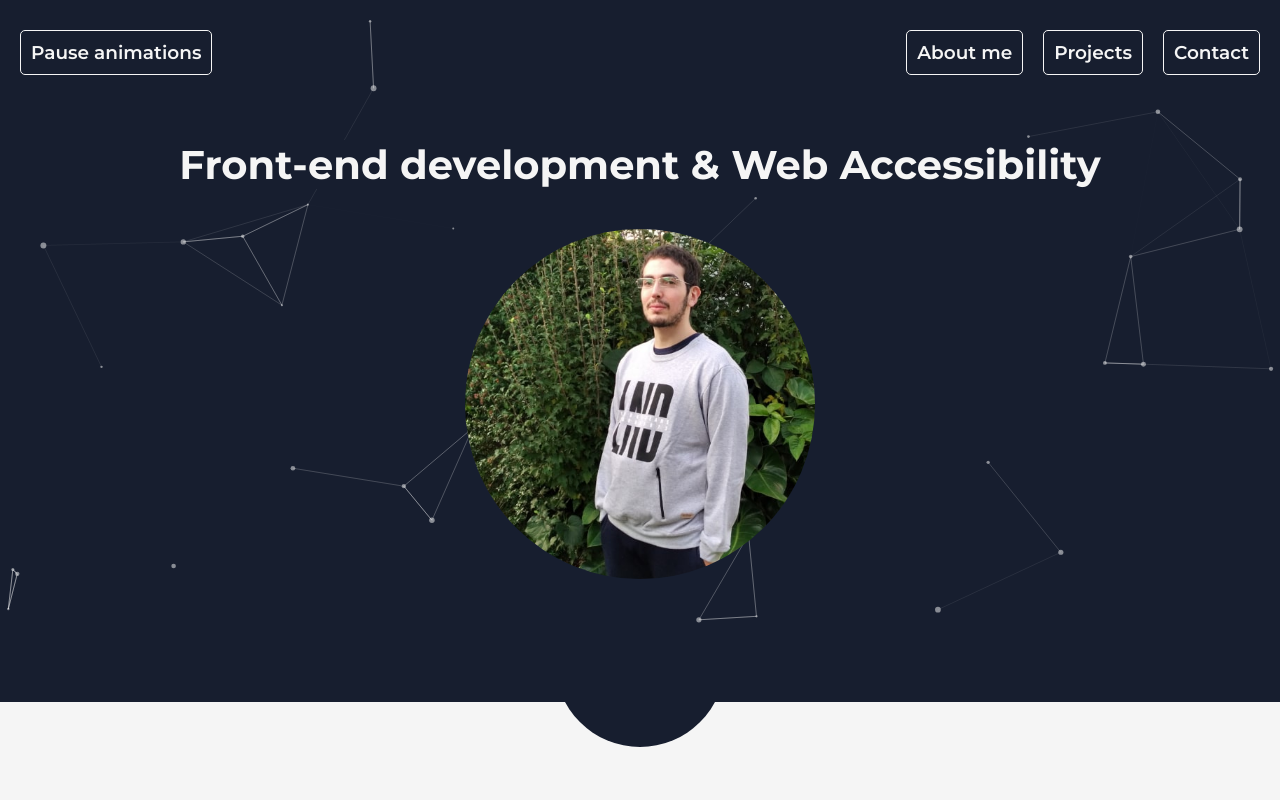
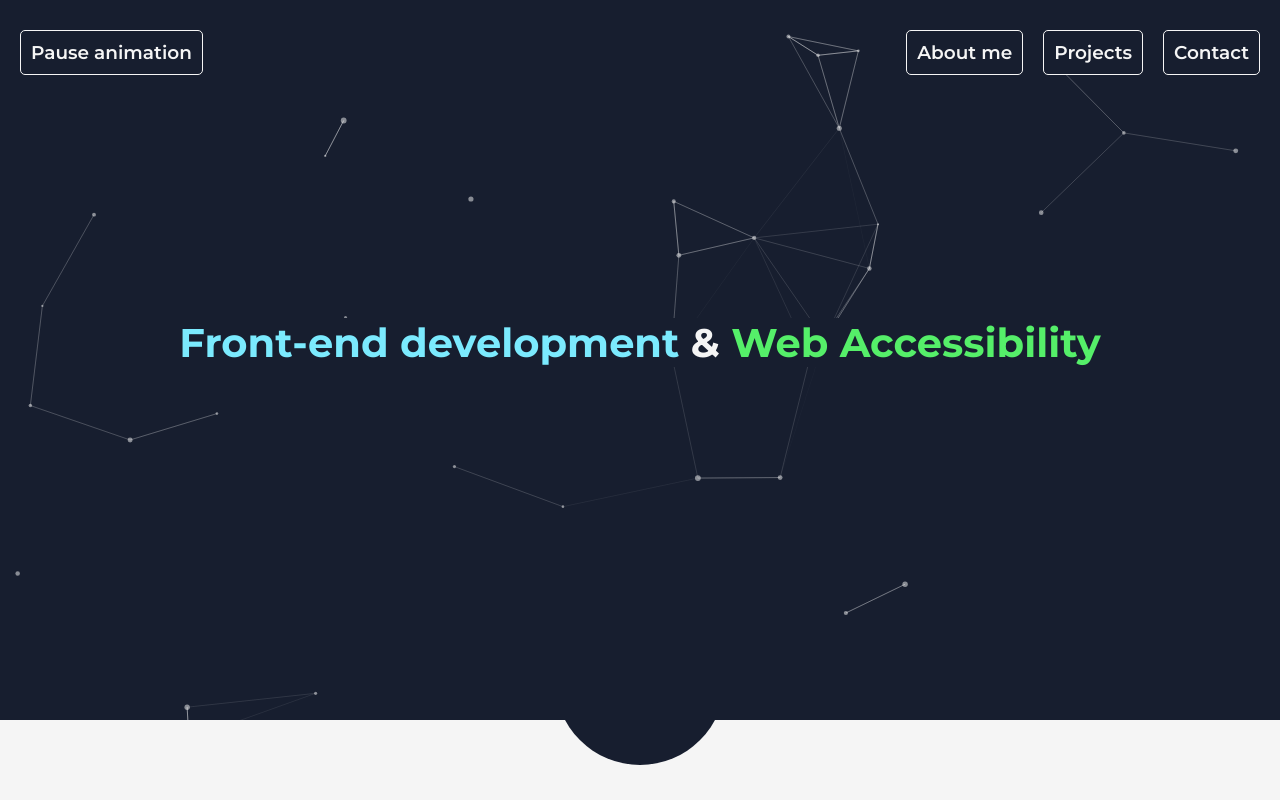
Before and after one commit to joelspi97/portfolio, a React (Create React App) app: page / in a window 1280 px wide. Shown: the top 800 px of the page. Built offline with nearby package versions, Linux system fonts and the light colour scheme.

Commit message:
added some styles for header section

```diff
--- a/src/components/Header.jsx
+++ b/src/components/Header.jsx
@@ -5,7 +5,6 @@ import { tsParticles } from "tsparticles-engine";
 import { loadFull } from 'tsparticles';
 import AnimatedDiv from './AnimatedDiv';
 import '../scss/components/header.scss';
-import profilePicture from '../assets/profile-picture.jpg';
 
 function Header() {
     tsParticles.load("tsparticles", particlesConfig);
@@ -16,15 +15,12 @@ function Header() {
 
     let enableAnimations = true;
     function pauseAnimations() {
-        const animations = [tsParticles.domItem(0), tsParticles.domItem(1)];
+        const animations = tsParticles.domItem(0);
+
         if (!enableAnimations) {
-            animations.forEach(a => {
-                a.play();
-            });
+            animations.play();
         } else {
-            animations.forEach(a => {
-                a.pause();
-            });
+            animations.pause();
         }
 
         enableAnimations = !enableAnimations;
@@ -46,7 +42,7 @@ function Header() {
                 </label>
                 <input type="checkbox" id="toggle" />
                 <div className="menu">
-                    <button className="nav-link" type="button" onClick={pauseAnimations}>Pause animations</button>
+                    <button className="nav-link" type="button" onClick={pauseAnimations}>Pause animation</button>
                     <nav>
                         <a className="nav-link" href="#about-me">About me</a>
                         <a className="nav-link" href="#projects">Projects</a>
@@ -54,11 +50,8 @@ function Header() {
                     </nav>
                 </div>
             </AnimatedDiv>
-            <AnimatedDiv elementClassName="header__content-container center-content">
-                <h1 className="section-heading">Front-end development &amp; Web Accessibility</h1>
-            </AnimatedDiv>
-            <AnimatedDiv>
-                <img src={profilePicture} alt="" />
+            <AnimatedDiv elementClassName="header__heading-container center-content">
+                <h1 className="section-heading"><span>Front-end development</span> &amp; <span>Web Accessibility</span></h1>
             </AnimatedDiv>
         </header>
     );
--- a/src/components/ProjectsSection.jsx
+++ b/src/components/ProjectsSection.jsx
@@ -1,27 +1,11 @@
 import React from 'react';
-import Particles from 'react-tsparticles';
-import particlesConfig from '../config/configParticles';
-import { tsParticles } from "tsparticles-engine";
-import { loadFull } from 'tsparticles';
 import '../scss/components/projects-section.scss';
 import Project from './Project';
 
 function Projects() {
-  tsParticles.load("tsparticles-2", particlesConfig);
-
-  const particlesInit = async (main) => {
-    await loadFull(main);
-  };
-
   return (
     <section className="section projects-section" id="projects">
       <div className="section-decoration"></div>
-      <Particles
-            className="animated-background"
-            id="tsparticles-2"
-            init={particlesInit}
-            options={particlesConfig}
-      />
       <h1 className="section-heading">Projects</h1>
       <div className="projects-section__grid-container center-content">
         <Project
--- a/src/scss/abstracts/variables.scss
+++ b/src/scss/abstracts/variables.scss
@@ -2,8 +2,10 @@
 $portfolio-white: #F5F5F5;
 $yellow: #fffec7;
 $blue: #00568c;
+$light-blue: #7beafe;
 $dark-blue: #171E2F;
 $green: #008313;
+$light-green: #55ef69;
 $dark-green: #00610e;
 
 // Fonts
--- a/src/scss/components/about-me.scss
+++ b/src/scss/components/about-me.scss
@@ -95,3 +95,39 @@
         }
     }
 }
+
+@media only screen and (min-width: 1600px) {
+    .about-me {
+        &__stack {
+            width: 90%;
+
+            h2 {
+                font-size: 2.5rem;
+                font-weight: 600;
+            }
+
+            .language-wrapper {
+                display: grid;
+                gap: 6rem;
+                grid-template-columns: repeat(auto-fill, minmax(10rem, 17rem));
+                justify-content: center;
+                justify-items: center;
+                margin-top: 2.5rem;
+
+                .language {
+                    width: 10rem;
+
+                    img {
+                        margin-bottom: 1rem;
+                        width: 100%;
+                    }
+
+                    span {
+                        font-size: 1.85rem;
+                        font-weight: 600;
+                    }
+                }
+            }
+        }
+    }
+}
--- a/src/scss/components/header.scss
+++ b/src/scss/components/header.scss
@@ -5,16 +5,17 @@
     box-shadow: none;
     background-color: $dark-blue;
     color: $portfolio-white;
+    min-height: 90vh;
     overflow: hidden;
     z-index: 3;
 
     &.section {
-        padding-top: 4rem;
+        justify-content: unset;
+        padding-bottom: 0;
+        padding-top: 3rem;
     }
 
     &__wrapper {
-        margin-bottom: 1.5rem;
-        margin-top: -1rem;
         margin-left: auto;
         text-align: end;
 
@@ -23,58 +24,44 @@
             cursor: pointer;
             display: inline-block;
             font-size: 2.2rem;
-            margin-bottom: 1rem;
 
             /* HAMBURGER MENU */
             .menu-btn {
                 align-items: center;
                 cursor: pointer;
                 display: flex;
-                height: 2rem;
+                height: 3rem;
                 justify-content: center;
                 position: relative;
-                transition: all 300ms ease-in-out;
-                width: 2rem;
+                width: 3rem;
+
+                // Agregar backdrop, que no se pueda hacer scroll, que se pueda cerrar con escape o haciendo click en el backdrop.
+                // Hacerlo accesible, que cuando se muestre solo se pueda focusear dentro del mismo, que se actualicen los aria-labels
+                // que cambie el icono de menu de hamburguesa por una X.
 
                 &__burger {
                     background-color: white;
                     border-radius: 0.2rem;
-                    height: 0.2rem;
-                    transition: all 300ms ease-in-out;
-                    width: 2rem;
+                    height: 0.25rem;
+                    width: 3rem;
                 }
 
                 .menu-btn__burger::before, .menu-btn__burger::after {
                     background-color: white;
                     border-radius: 0.5rem;
                     content: "";
-                    height: 0.2rem;
+                    height: 0.25rem;
                     position: absolute;
                     transition: all 300ms ease-in-out;
-                    width: 2rem;
+                    width: 3rem;
                 }
 
                 .menu-btn__burger::before {
-                    transform: translate(-2rem, -0.65rem);
+                    transform: translate(-3rem, -1rem);
                 }
 
                 .menu-btn__burger::after {
-                    transform: translate(-2rem, 0.65rem);
-                }
-            }
-
-            /* HAMBURGER ANIMATION */
-            .menu-btn.open {
-                .menu-btn__burger {
-                    background-color: transparent;
-                }
-
-                .menu-btn__burger::before {
-                    transform: translateX(-2rem) rotate(45deg);
-                }
-
-                .menu-btn__burger::after {
-                    transform: translateX(-2rem) rotate(-45deg);
+                    transform: translate(-3rem, 1rem);
                 }
             }
         }
@@ -126,11 +113,26 @@
         }
     }
 
-    h1 {
-        background-color: $dark-blue;
-        font-size: 3rem;
-        margin-bottom: 4rem;
-        margin-top: 5rem;
+    &__heading-container {
+        align-items: center;
+        display: flex;
+        flex-grow: 1;
+
+        h1 {
+            background-color: $dark-blue;
+            font-size: 3rem;
+            margin-bottom: 11rem;
+
+            span {
+                &:first-of-type {
+                    color: $light-blue;
+                }
+
+                &:last-of-type {
+                    color: $light-green;
+                }
+            }
+        }
     }
 
     img {
@@ -180,7 +182,7 @@
             }
         }
 
-        &__content-container {
+        &__heading-container {
             h1 {
                 font-size: 3.5rem;
             }
@@ -198,7 +200,7 @@
             }
         }
 
-        &__content-container {
+        &__heading-container {
             h1 {
                 font-size: 4rem;
             }
```
